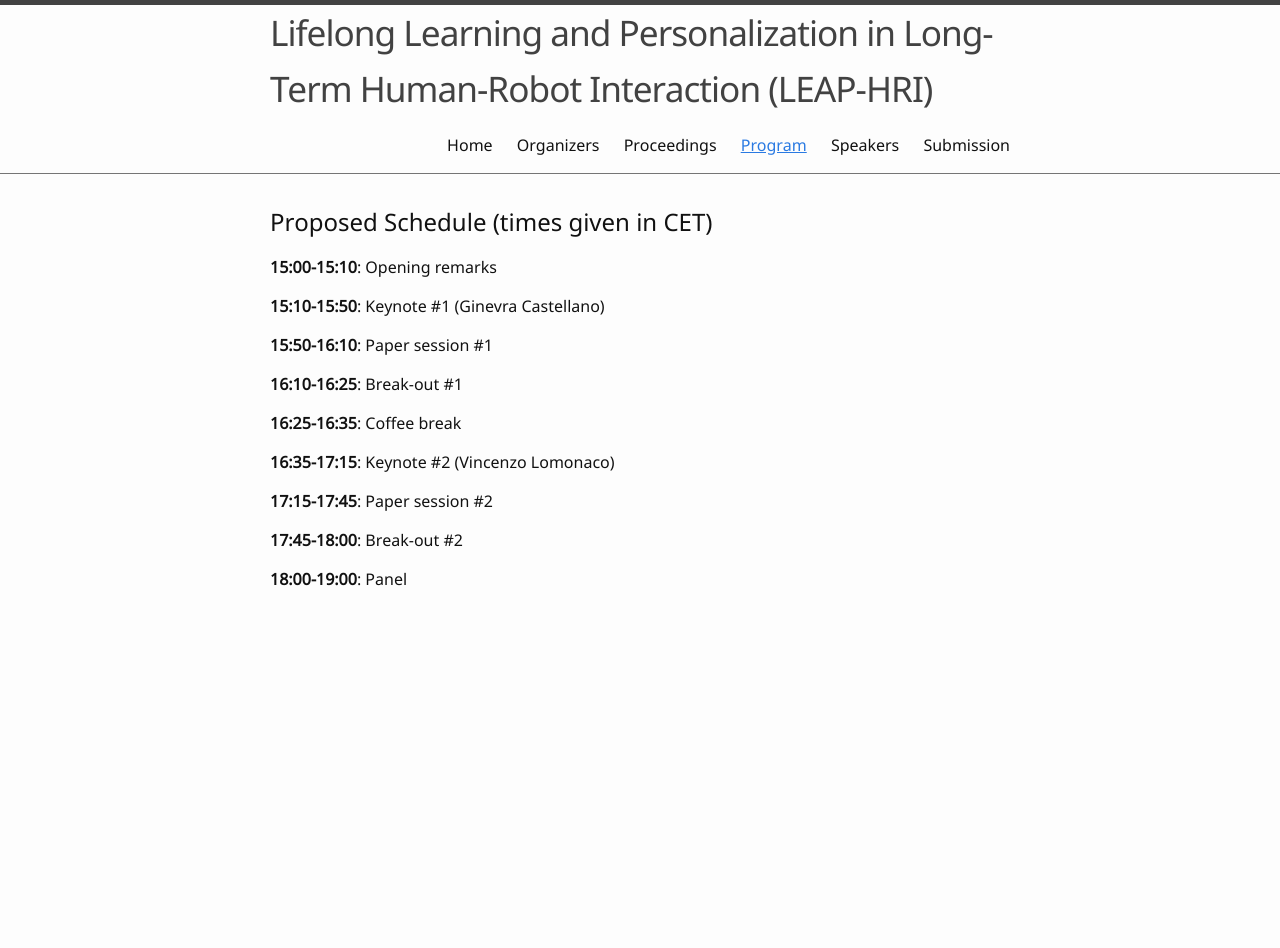
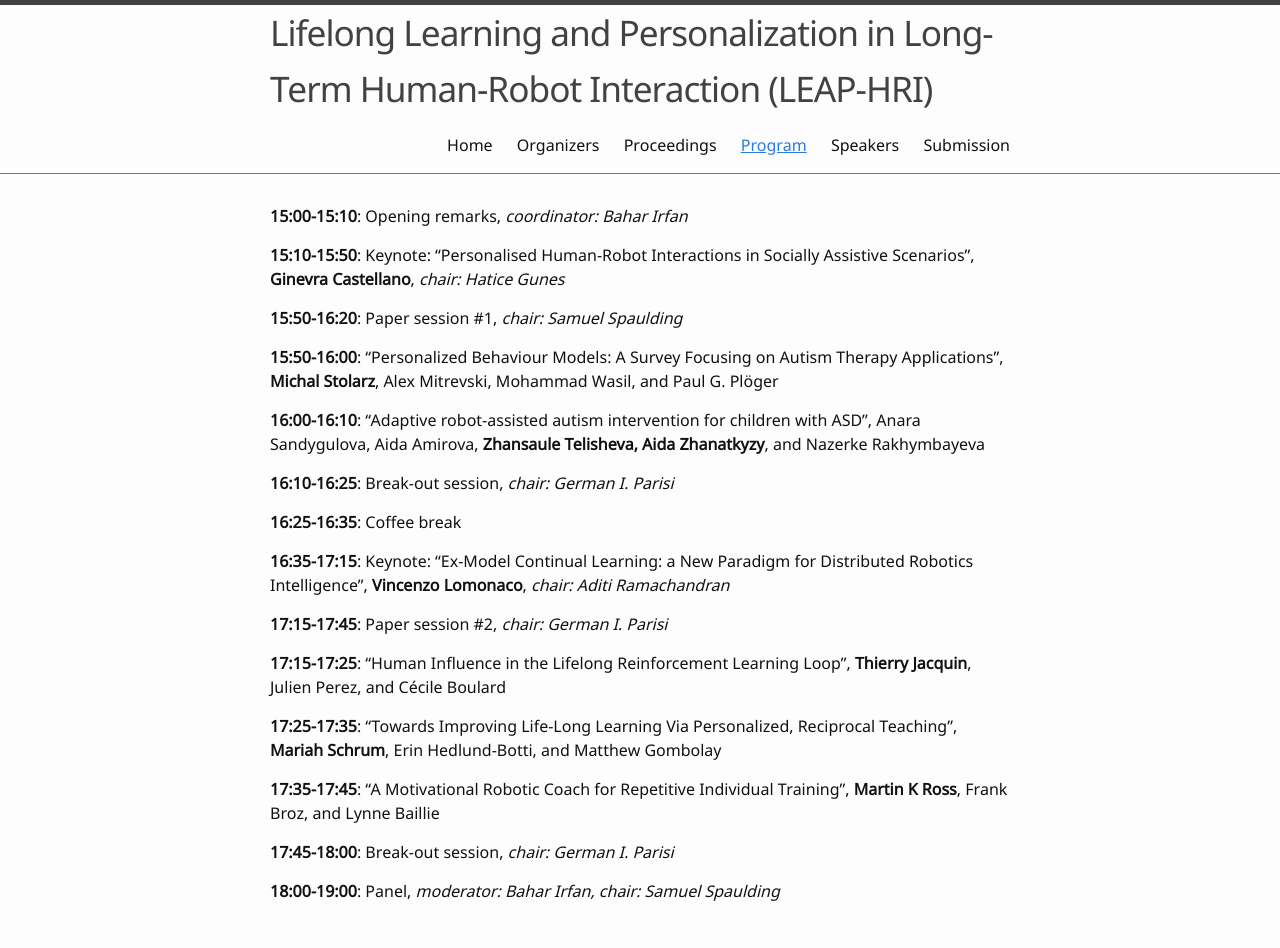
Before and after one commit to mcstaffa81/leap_hri_2023.io, a Jekyll site: the page built from program.md, in a window 1280 px wide. Built offline with Jekyll 4.4.1, drawn with Linux system fonts in a browser that asks for light colours; before the commit the page ends 900 px from its top, so only the background shows below that.

Commit message:
22 update of content and program

```diff
--- a/program.md
+++ b/program.md
@@ -3,22 +3,30 @@ title: Program
 nav: 2022
 ---
 
-## Proposed Schedule (times given in CET)
+**15:00-15:10**: Opening remarks, _coordinator: Bahar Irfan_
 
-**15:00-15:10**: Opening remarks
+**15:10-15:50**: Keynote: "Personalised Human-Robot Interactions in Socially Assistive Scenarios", **Ginevra Castellano**, _chair: Hatice Gunes_
 
-**15:10-15:50**: Keynote #1  (Ginevra Castellano)
+**15:50-16:20**: Paper session #1, _chair: Samuel Spaulding_
 
-**15:50-16:10**: Paper session #1
+**15:50-16:00**: "Personalized Behaviour Models: A Survey Focusing on Autism Therapy Applications", **Michal Stolarz**, Alex Mitrevski, Mohammad Wasil, and Paul G. Plöger
 
-**16:10-16:25**: Break-out #1
+**16:00-16:10**: "Adaptive robot-assisted autism intervention for children with ASD", Anara Sandygulova, Aida Amirova, **Zhansaule Telisheva, Aida Zhanatkyzy**, and Nazerke Rakhymbayeva
+
+**16:10-16:25**: Break-out session, _chair: German I. Parisi_
 
 **16:25-16:35**: Coffee break
 
-**16:35-17:15**: Keynote #2  (Vincenzo Lomonaco)
+**16:35-17:15**: Keynote: "Ex-Model Continual Learning: a New Paradigm for Distributed Robotics Intelligence", **Vincenzo Lomonaco**, _chair: Aditi Ramachandran_
 
-**17:15-17:45**: Paper session #2
+**17:15-17:45**: Paper session #2, _chair: German I. Parisi_
 
-**17:45-18:00**: Break-out #2
+**17:15-17:25**: "Human Influence in the Lifelong Reinforcement Learning Loop", **Thierry Jacquin**, Julien Perez, and Cécile Boulard
 
-**18:00-19:00**: Panel
+**17:25-17:35**: "Towards Improving Life-Long Learning Via Personalized, Reciprocal Teaching", **Mariah Schrum**, Erin Hedlund-Botti, and Matthew Gombolay
+
+**17:35-17:45**: "A Motivational Robotic Coach for Repetitive Individual Training", **Martin K Ross**, Frank Broz, and Lynne Baillie
+
+**17:45-18:00**: Break-out session, _chair: German I. Parisi_
+
+**18:00-19:00**: Panel, _moderator: Bahar Irfan, chair: Samuel Spaulding_
```
Also changed, not shown: proceedings.md (+6 -1 lines), 11 other files.
